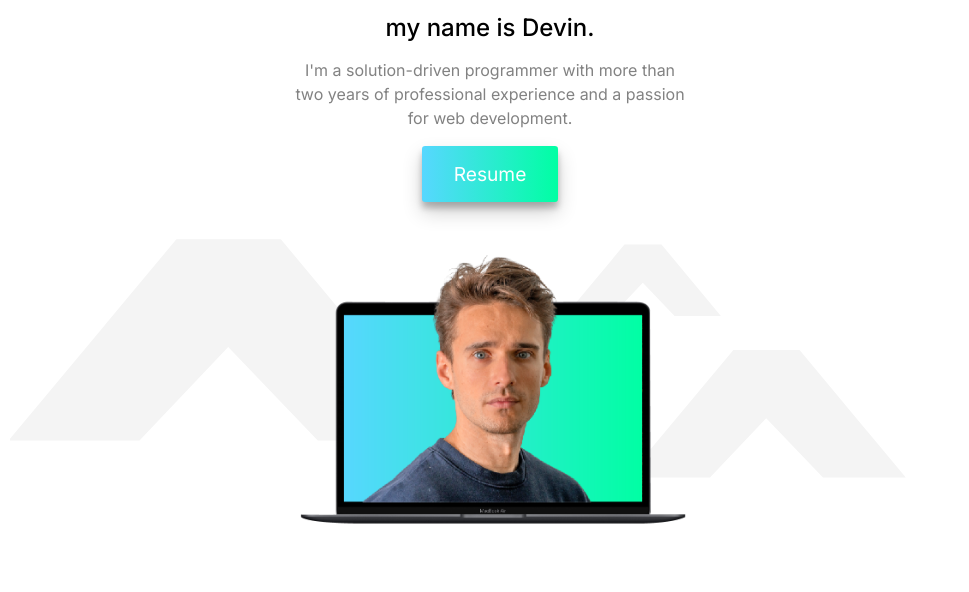
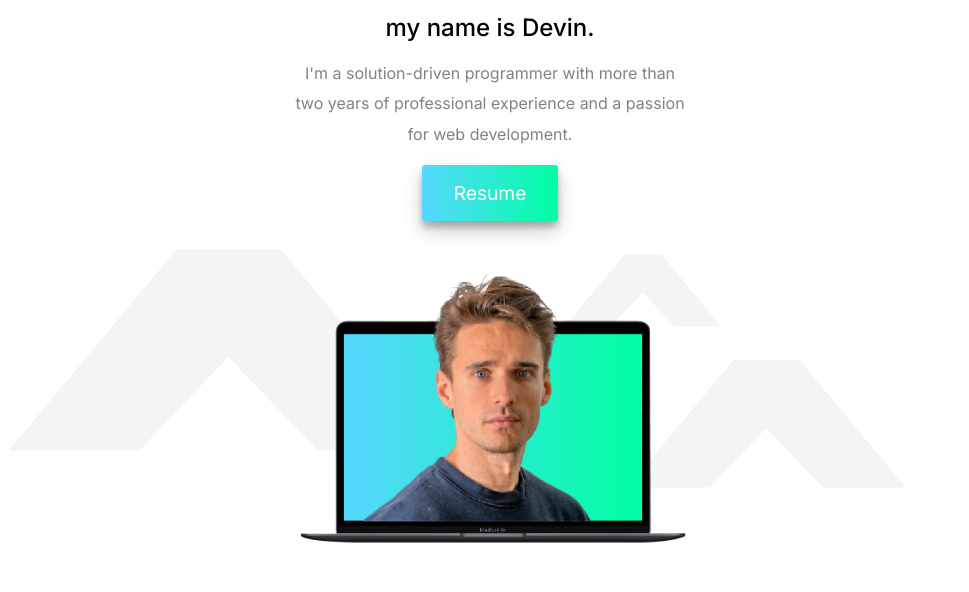
Before and after one commit to devinaustin1122/devinaustin1122.github.io, a website: page index.html in a window 1280 px wide. Shown: the part 208-800 px from the top of the page, without its empty margins (150-1119 px from the left). Drawn offline with nearby package versions, Linux system fonts and the light colour scheme; files that its build step writes are made by us from their sources.

Commit message:
update font size

```diff
--- a/scss/_global.scss
+++ b/scss/_global.scss
@@ -72,7 +72,7 @@ h3 {
 
 p {
   font-size: 1rem;
-  line-height: 1.5rem;
+  line-height: 1.9rem;
   margin-bottom: 1rem;
   color: var(--secondary-text-color);
   max-width: 32rem;
```
